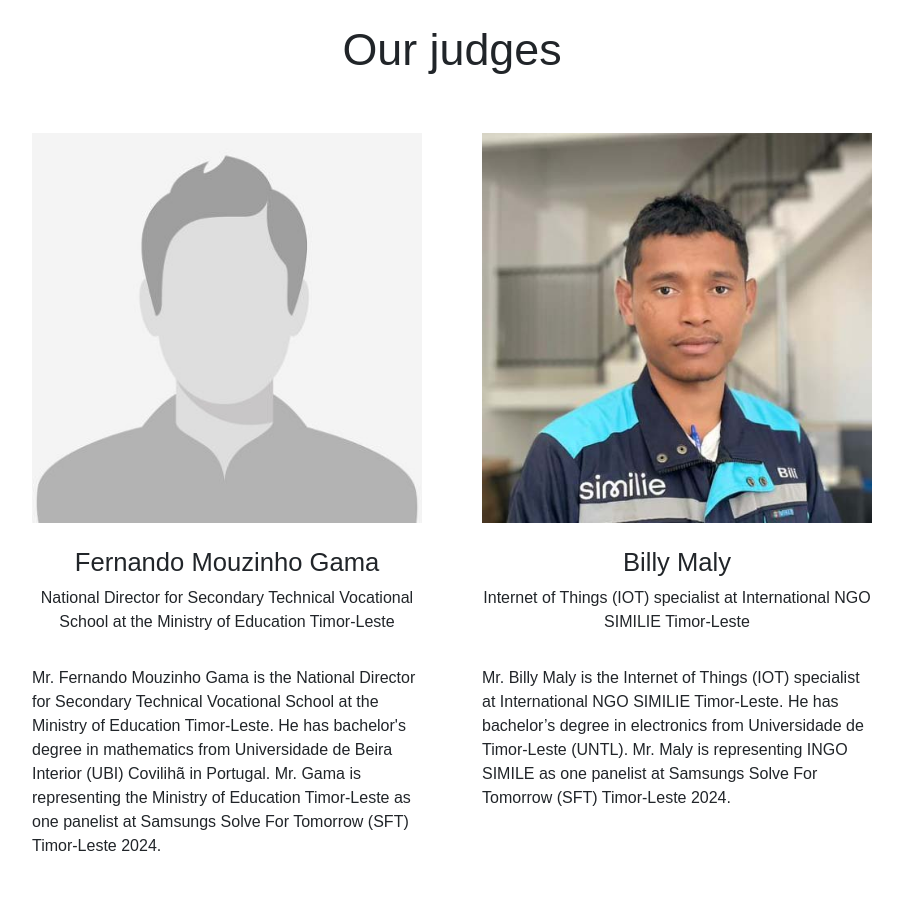
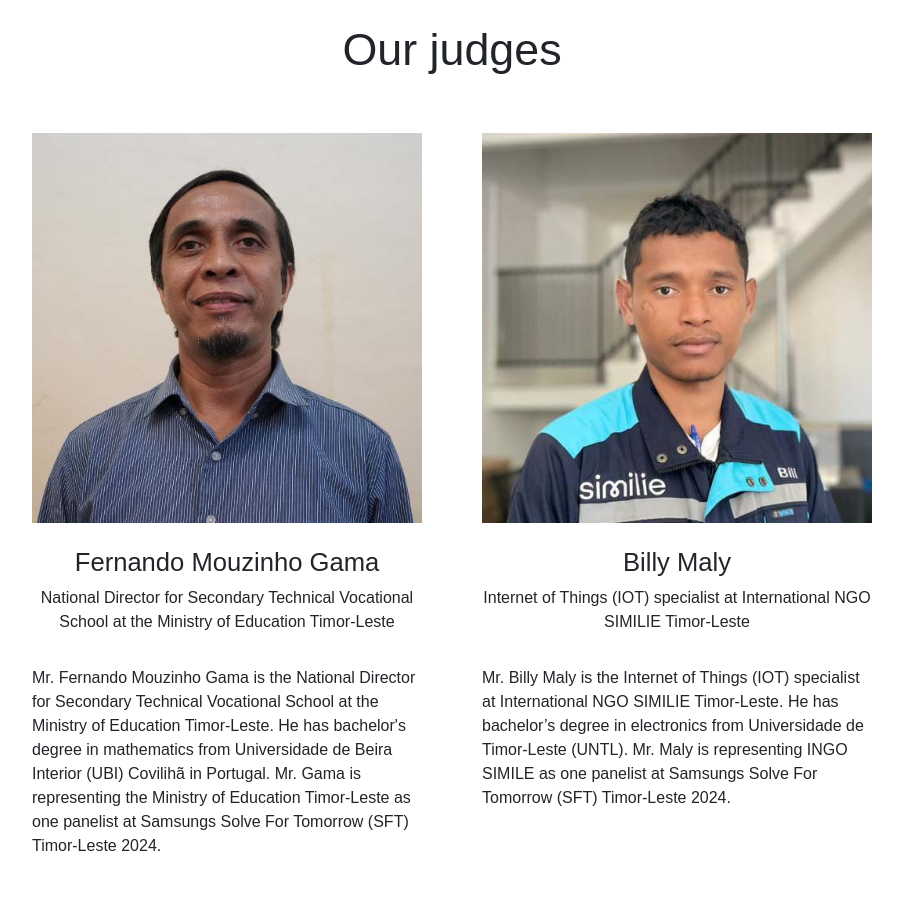
Before and after one commit to pranaybura/sft-timor, a plain HTML site: page index.html in a window 1280 px wide. Shown: the part 5940-6859 px from the top of the page, without its empty margins (188-1091 px from the left). Drawn offline with nearby package versions, Linux system fonts and the light colour scheme; a web font is replaced by a local one.

Commit message:
fernando photo update

```diff
--- a/index.html
+++ b/index.html
@@ -240,7 +240,7 @@
                 <div class="row" style="margin: 0 auto; max-width: 900px;">
                     <div class="col-sm-6 pb-5">
                         <div class="col-12" style="margin: 0 auto;">
-                            <img class="img-fluid pb-4" src="img/dummy-profile-pic.jpg" alt="">
+                            <img class="img-fluid pb-4" src="img/Fernando.jpg" alt="">
                             <h2 class="samsung-h3-medium samsung-center">Fernando Mouzinho Gama</h2>
                             <p class="samsung-p samsung-center pb-3">National Director for Secondary Technical Vocational School at the Ministry of Education Timor-Leste</p>
                             <p class="samsung-p samsung-left">Mr. Fernando Mouzinho Gama is the National Director for Secondary Technical Vocational School at the Ministry of Education Timor-Leste.  He has bachelor's degree in mathematics from Universidade de Beira Interior (UBI) Covilihã in Portugal.  Mr. Gama is representing the Ministry of Education Timor-Leste as one panelist at Samsungs Solve For Tomorrow (SFT) Timor-Leste 2024.</p>
@@ -557,7 +557,7 @@
                                 <div class="row" style="margin: 0 auto; max-width: 900px;">
                                     <div class="col-sm-6 pb-5">
                                         <div class="col-12" style="margin: 0 auto;">
-                                            <img class="img-fluid pb-4" src="img/dummy-profile-pic.jpg" alt="">
+                                            <img class="img-fluid pb-4" src="img/Fernando.jpg" alt="">
                                             <h2 class="samsung-h3-medium samsung-center">Fernando Mouzinho Gama</h2>
                                             <p class="samsung-p samsung-center pb-3">National Director for Secondary Technical Vocational School at the Ministry of Education Timor-Leste</p>
                                             <p class="samsung-p samsung-left">Mr. Fernando Mouzinho Gama is the National Director for Secondary Technical Vocational School at the Ministry of Education Timor-Leste.  He has bachelor's degree in mathematics from Universidade de Beira Interior (UBI) Covilihã in Portugal.  Mr. Gama is representing the Ministry of Education Timor-Leste as one panelist at Samsungs Solve For Tomorrow (SFT) Timor-Leste 2024.</p>
@@ -868,7 +868,7 @@
                                 <div class="row" style="margin: 0 auto; max-width: 900px;">
                                     <div class="col-sm-6 pb-5">
                                         <div class="col-12" style="margin: 0 auto;">
-                                            <img class="img-fluid pb-4" src="img/dummy-profile-pic.jpg" alt="">
+                                            <img class="img-fluid pb-4" src="img/Fernando.jpg" alt="">
                                             <h2 class="samsung-h3-medium samsung-center">Fernando Mouzinho Gama</h2>
                                             <p class="samsung-p samsung-center pb-3">National Director for Secondary Technical Vocational School at the Ministry of Education Timor-Leste</p>
                                             <p class="samsung-p samsung-left">Mr. Fernando Mouzinho Gama is the National Director for Secondary Technical Vocational School at the Ministry of Education Timor-Leste.  He has bachelor's degree in mathematics from Universidade de Beira Interior (UBI) Covilihã in Portugal.  Mr. Gama is representing the Ministry of Education Timor-Leste as one panelist at Samsungs Solve For Tomorrow (SFT) Timor-Leste 2024.</p>
```
